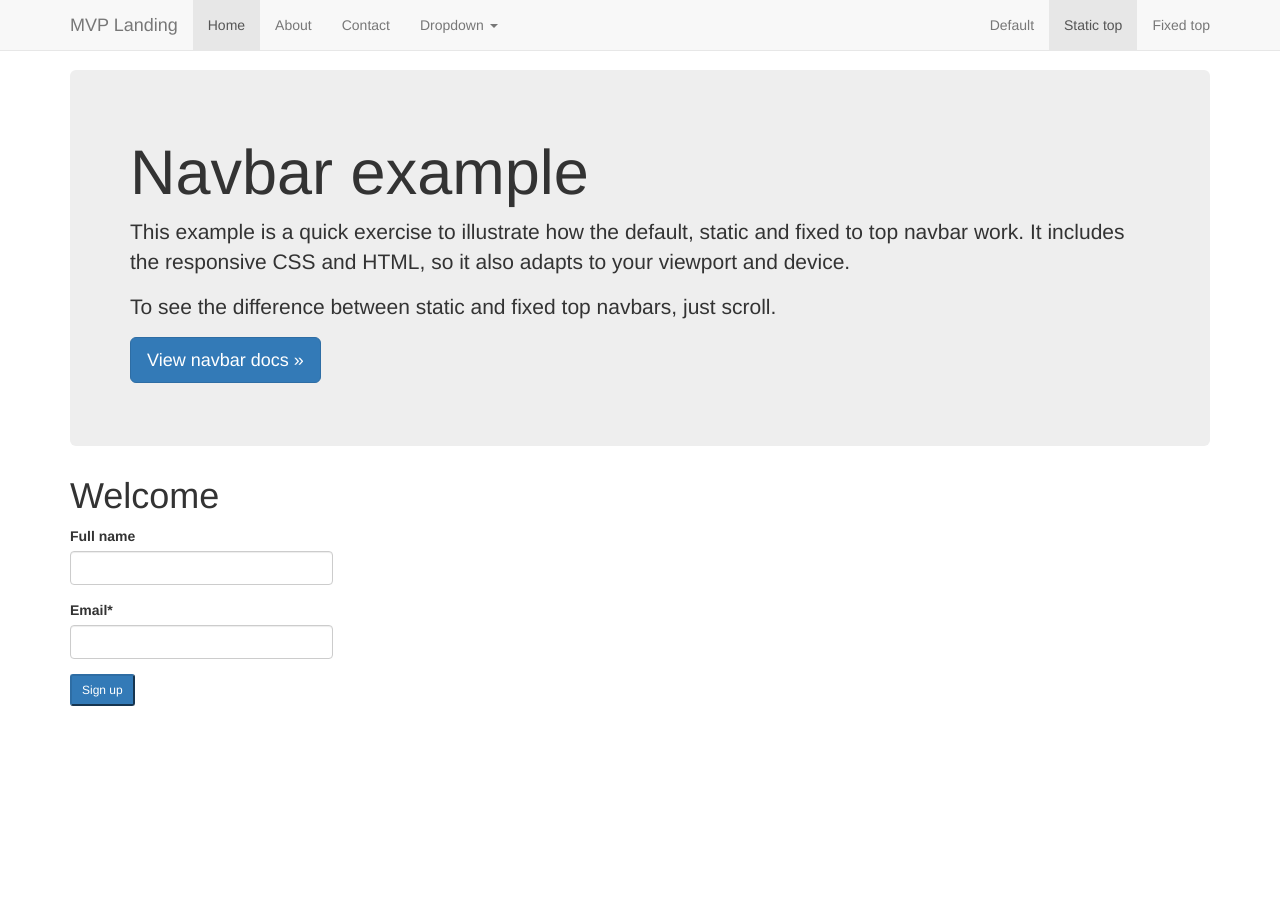
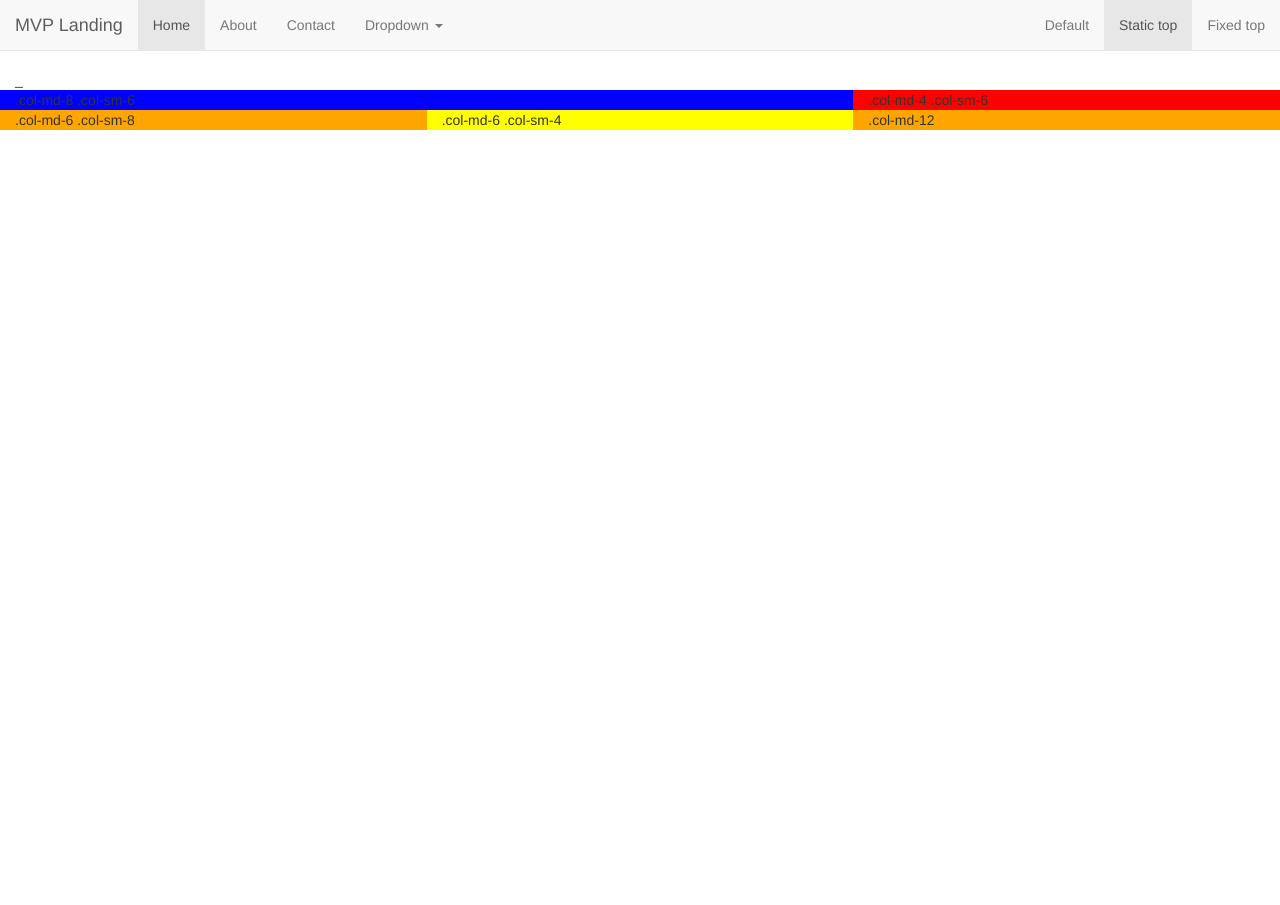
Before and after one commit to Schweigs/cfe_trydjango18, a Django app: page / in a window 1280 px wide. Shown: the top 905 px of the page. Run offline with Django 3.2, Linux system fonts and the light colour scheme; some libraries are stand-ins or nearby versions.

Commit message:
Lecture 22: Bootstrap Grid System

```diff
--- a/newsletter/views.py
+++ b/newsletter/views.py
@@ -32,7 +32,7 @@ def home(request):
         }
 
 
-    return render(request, "home.html", context)
+    return render(request, "example_fluid.html", context)
 
 
 def contact(request):
--- a/templates/base.html
+++ b/templates/base.html
@@ -36,7 +36,7 @@
     {% include 'navbar.html' %}
 
 
-    <div class="container">
+    <div class="container-fluid">
 
         {%  block jumbotron %}
             <div class="jumbotron">
--- /dev/null
+++ b/templates/example_fluid.html
@@ -0,0 +1,33 @@
+{% extends 'base.html' %}
+
+{% block jumbotron %}
+    _
+{% endblock %}
+
+{% block content %}
+
+
+<div class="row">
+  <div class="col-md-8 col-sm-6" style="background-color: blue">.col-md-8 .col-sm-6
+      <div class="row">
+        <div class="col-md-6 col-sm-8" style="background-color: orange">.col-md-6 .col-sm-8</div>
+        <div class="col-md-6 col-sm-4" style="background-color: yellow">.col-md-6 .col-sm-4</div>
+      </div>
+  </div>
+  <div class="col-md-4 col-sm-6" style="background-color: red">.col-md-4 .col-sm-6
+      <div class="row">
+          <div class="col-md-12" style="background-color: orange">.col-md-12</div>
+      </div>
+  </div>
+</div>
+{#<div class="row">#}
+{#  <div class="col-md-4">.col-md-4</div>#}
+{#  <div class="col-md-4">.col-md-4</div>#}
+{#  <div class="col-md-4">.col-md-4</div>#}
+{#</div>#}
+{#<div class="row">#}
+{#  <div class="col-md-6">.col-md-6</div>#}
+{#  <div class="col-md-6">.col-md-6</div>#}
+{#</div>#}
+
+{% endblock %}
--- a/templates/navbar.html
+++ b/templates/navbar.html
@@ -1,5 +1,5 @@
 <nav class="navbar navbar-default navbar-static-top">
-  <div class="container">
+  <div class="container-fluid">
     <div class="navbar-header">
       <button type="button" class="navbar-toggle collapsed" data-toggle="collapse" data-target="#navbar" aria-expanded="false" aria-controls="navbar">
         <span class="sr-only">Toggle navigation</span>
```
